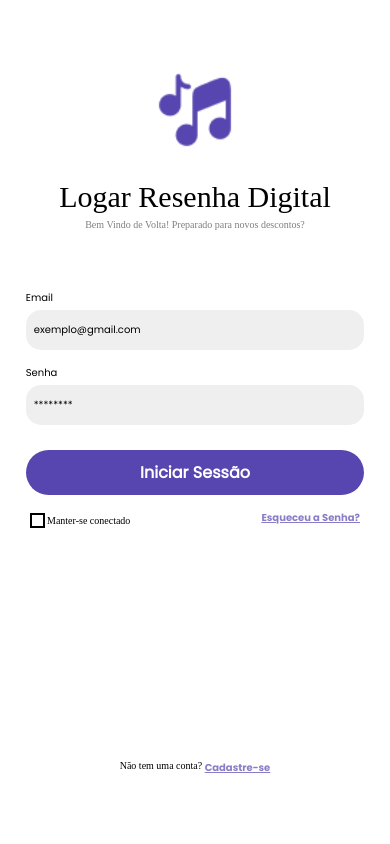
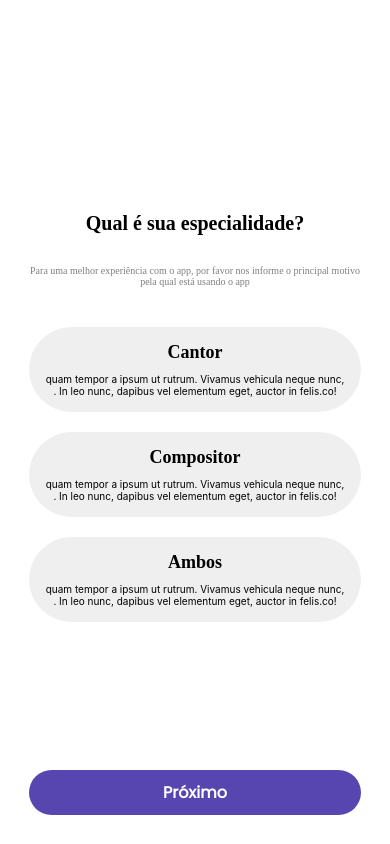
Before and after one commit to polijrorg/Mangue-native, a React Native app: screen /RoleSelection in a window 390 px wide. Built offline with nearby package versions, Linux system fonts and the light colour scheme.

Commit message:
:balloon: screen creation

```diff
--- a/src/components/SignUp/index.tsx
+++ b/src/components/SignUp/index.tsx
@@ -2,9 +2,11 @@ import React, { useState } from 'react';
 import { View, TextInput, Button, Text } from 'react-native';
 import * as S from './styles'; // Importa os estilos do arquivo styles.js
 import Checkbox from '@components/CheckBox';
+import { useNavigation } from '@react-navigation/native';
 
-const SignUpComponent = () => {
+const SignUpComponent = ({navigation}) => {
   const [isChecked, setIsChecked] = useState(false);
+
 
   const handleCheckboxToggle = () => {
     setIsChecked(!isChecked);
@@ -16,9 +18,6 @@ const SignUpComponent = () => {
 
   const handleLogin = () => {
     //testando funcionalidade do botão
-    console.log('Nome:', username);
-    console.log('Email:', email);
-    console.log('Senha:', password);
   };
 
   return (
@@ -45,7 +44,7 @@ const SignUpComponent = () => {
     <S.ThermsWrapper>
       <Checkbox label="Concordo com os Termos do App e Política de privacidade" checked={isChecked} onPress={handleCheckboxToggle} />
     </S.ThermsWrapper>
-      <S.StyledButton onPress={handleLogin}>
+      <S.StyledButton onPress={() => navigation.navigate('RoleSelection')}>
         <S.ButtonText>Registrar-se</S.ButtonText>
       </S.StyledButton>
     </S.Container>
--- a/src/routes/AppStack/app.routes.tsx
+++ b/src/routes/AppStack/app.routes.tsx
@@ -2,6 +2,7 @@ import React from "react";
 import { createNativeStackNavigator} from '@react-navigation/native-stack'
 import Home from '@screens/Home';
 import SingnUp from '@screens/SignUp'
+import RoleSelectionScreen from "@screens/RoleSelection";
 
 const AppStack = createNativeStackNavigator();
 
@@ -13,6 +14,9 @@ const AppRoutes: React.FC = () => (
         <AppStack.Screen name = 'SignUp'
         component={SingnUp}
         options={{header: () => <></>}} />
+        <AppStack.Screen name = 'RoleSelection'
+        component={RoleSelectionScreen}
+        options={{header: () => <></>}} />
     </AppStack.Navigator>
 )
 
--- /dev/null
+++ b/src/screens/RoleSelection/index.tsx
@@ -0,0 +1,39 @@
+import * as S from './styles';
+import React, { useState } from 'react';
+import RoleSelection from '@components/Role';
+import Button from '@components/Button';
+
+const RoleSelectionScreen = ({navigation}) => {
+  const [selectedRole, setSelectedRole] = useState(null);
+
+  const handlePress = (role) => {
+    setSelectedRole(role);
+  };
+
+  return (
+
+  <S.Wrapper>
+    <S.TitleTxt>Qual é sua especialidade?</S.TitleTxt>
+    <S.SubtitleTxt>Para uma melhor experiência com o app, por favor nos informe o
+      principal motivo pela qual está usando o app</S.SubtitleTxt>
+    <RoleSelection
+    title={'Cantor'}
+    description={'quam tempor a ipsum ut rutrum. Vivamus vehicula neque nunc, . In leo nunc, dapibus vel elementum eget, auctor in felis.co!'}
+    selected={selectedRole === 'Cantor'}
+    onPress ={() => handlePress ('Cantor')}
+    />
+    <RoleSelection title={'Compositor'}
+    description={'quam tempor a ipsum ut rutrum. Vivamus vehicula neque nunc, . In leo nunc, dapibus vel elementum eget, auctor in felis.co!'}
+    selected={selectedRole === 'Compositor'}
+    onPress ={() => handlePress ('Compositor')}
+    />
+    <RoleSelection title={'Ambos'}
+    description={'quam tempor a ipsum ut rutrum. Vivamus vehicula neque nunc, . In leo nunc, dapibus vel elementum eget, auctor in felis.co!'}
+    selected={selectedRole === 'Ambos'}
+    onPress ={() => handlePress ('Ambos')}
+    />
+    <Button Title={'Próximo'}/>
+  </S.Wrapper>
+)};
+
+export default RoleSelectionScreen;
--- /dev/null
+++ b/src/screens/RoleSelection/styles.ts
@@ -0,0 +1,68 @@
+import { theme } from '@styles/default.theme';
+import { Text, View } from 'react-native';
+import styled from 'styled-components/native';
+
+export const Wrapper = styled(View)`
+  flex: 1;
+  align-items: center;
+  justify-content: center;
+  background: ${({ theme }) => theme.colors.white };
+`;
+
+export const ThermsWrapper = styled(View)`
+  padding: 0px 30px;
+  margin-top: 15px;
+  margin-bottom: 230px;
+  width: 100%;
+  display: flex;
+  flex-direction: row;
+  justify-content: space-between;
+  background: ${({ theme }) => theme.colors.white };
+`;
+
+export const SignUpWrapper = styled(View)`
+  display: flex;
+  flex-direction: row;
+`;
+
+export const StyledText = styled(Text)`
+  color: ${({ theme }) => theme.colors.highEmphasis};
+  margin-top: 32px;
+`;
+
+export const TitleTxt = styled(Text)`
+  color: ${({ theme }) => theme.colors.highEmphasis};
+  font-family: Poppins;
+  font-size: 20px;
+  font-weight: bold;
+  margin-bottom: 30px;
+`;
+
+export const SubtitleTxt = styled(Text)`
+  color: ${theme.colors.primary.dark2};
+  font-size: 10px;
+  margin-bottom: 30px;
+  font-family: 'Poppins';
+  text-align: center;
+  padding: 0px 30px;
+`;
+
+export const LogoImg = styled.Image`
+  height: 80px;
+  width: 80px;
+  margin-top: 70px;
+  margin-bottom: 30px;
+`;
+
+export const ForgotText = styled(Text)`
+  color: ${theme.colors.primary.light};
+  font-size: 10px;
+  font-family: 'Poppins-Bold';
+  text-decoration-line: underline;
+`;
+
+export const SignUpText = styled(Text)`
+  color: ${theme.colors.secundary.dark};
+  font-size: 10px;
+  font-family: 'Poppins';
+`;
--- a/src/screens/SignUp/index.tsx
+++ b/src/screens/SignUp/index.tsx
@@ -6,7 +6,7 @@ import { StatusBar } from 'expo-status-bar';
 import React, { useState } from 'react';
 import SignUpComponent from '@components/SignUp';
 
-const SignUp = () => {
+const SignUp = ({navigation}) => {
   const [isChecked, setIsChecked] = useState(false);
 
   const handleCheckboxToggle = () => {
@@ -18,7 +18,7 @@ const SignUp = () => {
   <S.Wrapper>
     <S.TitleTxt>Criar Conta</S.TitleTxt>
     <S.SubtitleTxt>Preencha as informações abaixo para poder acessar as informações de nosso aplicativo</S.SubtitleTxt>
-    <SignUpComponent />
+    <SignUpComponent navigation={navigation}/>
 
   </S.Wrapper>
 )};
--- a/src/styles/default.theme.ts
+++ b/src/styles/default.theme.ts
@@ -14,6 +14,7 @@ export const theme = {
         },
 
         white: '#FFFFFF',
+        black: 'rgba(0, 0, 0, 1)',
         highEmphasis: '#000000' // Ajuste esta cor conforme necessário
     }
   };
```
